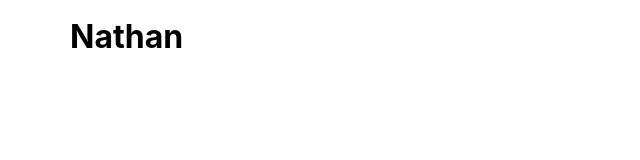
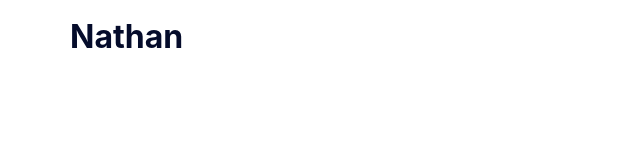
Before and after one commit to nathanziarczyk/portfolio-v3, a Gatsby site: page / in a window 1280 px wide. Shown: the full height of the page, 0-640 px from the left. Built offline with nearby package versions, Linux system fonts and the light colour scheme; Gatsby itself is replaced by a stand-in of ours.

Commit message:
:lipstick: base text color

```diff
--- a/src/styles/typography.scss
+++ b/src/styles/typography.scss
@@ -6,6 +6,8 @@ $head-font: -apple-system, BlinkMacSystemFont, "Segoe UI", Roboto, Oxygen,
 $font-size: 16px;
 $line-height: 100%;
 $regular: 400;
+
+$text-color: #050c2b;
 
 body,
 p {
@@ -23,6 +25,17 @@ h5,
 h6 {
   font-family: $head-font;
   line-height: $line-height;
+}
+
+h1,
+h2,
+h3,
+h4,
+h5,
+h6,
+p,
+a {
+  color: $text-color;
 }
 
 h1 {
```
